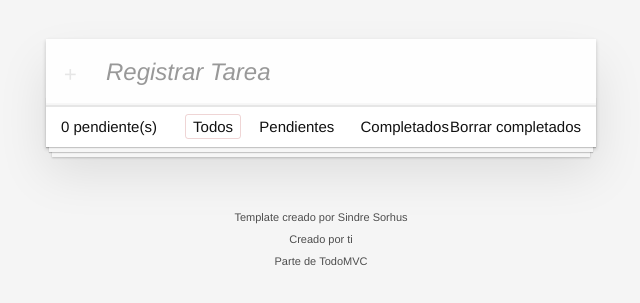
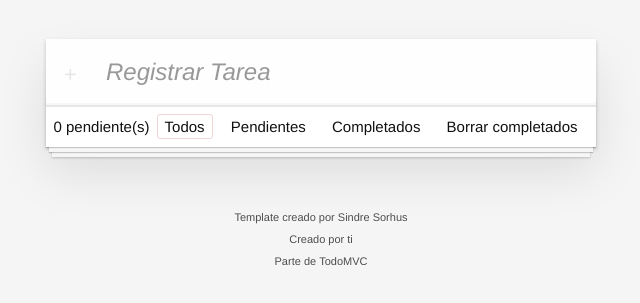
Before and after one commit to programmer-2022/fh-todo-app-vanilla-js-vite, a website built with Vite: page index.html in a window 1280 px wide. Shown: the part 91-394 px from the top of the page, without its empty margins (319-959 px from the left). Built offline with nearby package versions, Linux system fonts and the light colour scheme.

Commit message:
fix: app component style - adjust footer

```diff
--- a/src/todos/app.component.html
+++ b/src/todos/app.component.html
@@ -12,10 +12,13 @@
   </section>
 
   <footer class="footer">
+
+        <ul class="filters">
+            <li>
                 <span class="todo-count">
                     <strong id="pending-count">0</strong> pendiente(s)
                 </span>
-      <ul class="filters">
+            </li>
             <li>
                 <a class="selected filtro" class="selected" href="#/">Todos</a>
             </li>
@@ -25,8 +28,10 @@
             <li>
                 <a class="filtro" href="#/completed">Completados</a>
             </li>
+            <li>
+                <a class="filtro" href="#/borrar-todos">Borrar completados</a>
+            </li>
         </ul>
-      <button class="clear-completed">Borrar completados</button>
   </footer>
 </section>
 
--- a/style.css
+++ b/style.css
@@ -282,7 +282,6 @@ body {
 }
 
 .todo-count {
-	float: left;
 	text-align: left;
 }
 
```
Lines whose indentation alone changed are shown as unchanged.
